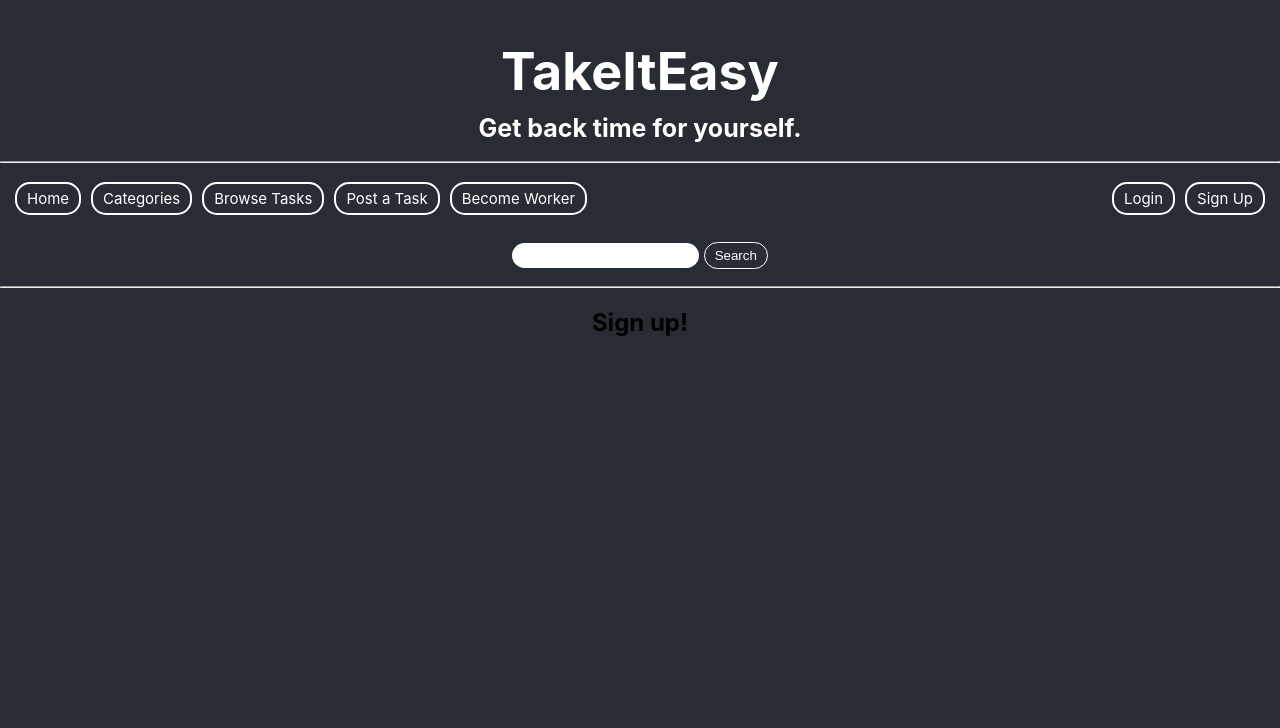
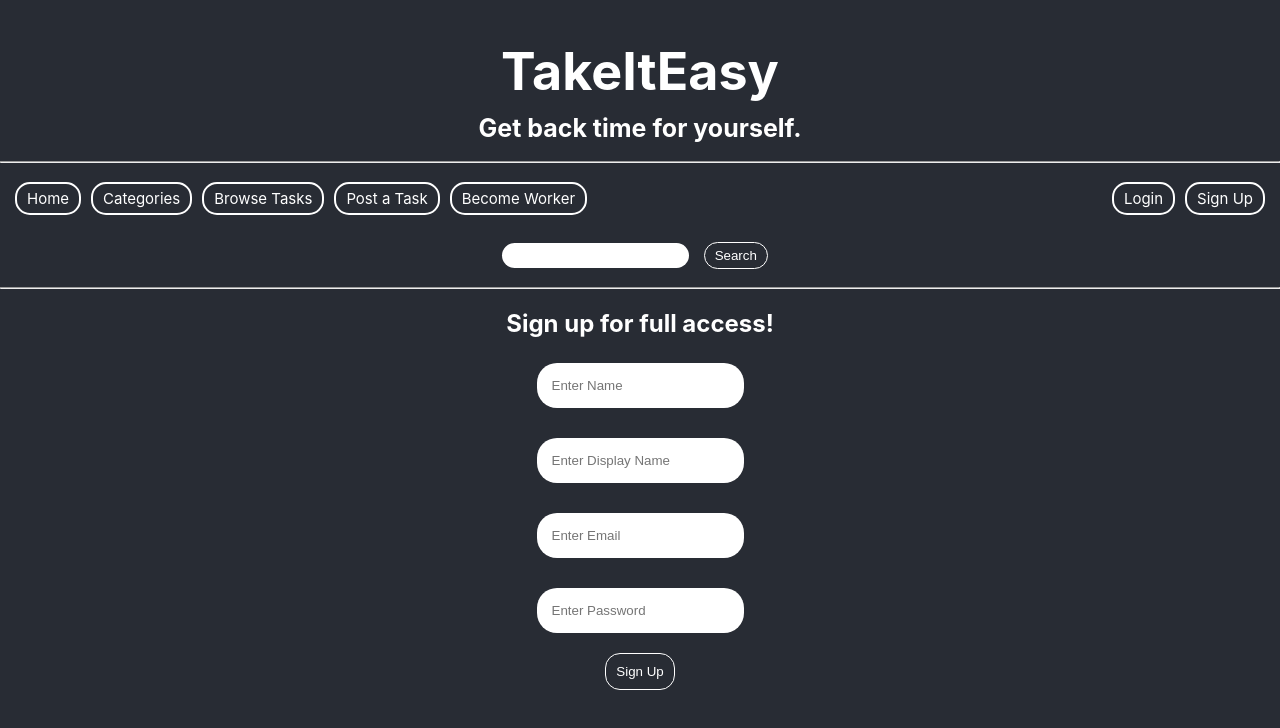
Before and after one commit to crollo1/take-it-easy-frontend, a React (Create React App) app: page /signUp in a window 1280 px wide. Shown: the top 728 px of the page. Built offline with nearby package versions, Linux system fonts and the light colour scheme.

Commit message:
homepage design initial

```diff
--- a/src/App.css
+++ b/src/App.css
@@ -15,6 +15,11 @@
 h1 {
   margin-top: 40px;
   margin-bottom: 10px;
+}
+
+h2 {
+  color: white;
+  margin-bottom: 5px;
 }
 
 h3 {
@@ -90,3 +95,53 @@ button:hover {
   font-size: calc(10px + 2vmin);
   color: white;
 }
+
+.loginform {
+  margin: 0px 10px;
+  padding: 15px;
+  border-radius: 20px;
+}
+
+.loginbutton {
+  margin: 15px;
+  padding: 10px 20px;
+  border-radius: 15px;
+  font-size: 15px;
+
+}
+
+.signupinput {
+  padding: 15px;
+  border-radius: 20px;
+}
+
+.signupbutton {
+  margin-top: 10px;
+  padding: 10px;
+  border-radius: 15px;
+}
+
+button {
+  margin: 10px;
+}
+
+.taskbuttons {
+  border-radius: 5px;
+}
+
+.homeimage {
+  max-width: 30vw;
+  max-height: 30vh;
+}
+
+/* .getdone {
+
+} */
+
+.homebody {
+  /* display: grid; */
+}
+
+.homeheading {
+  margin-top: 10px;
+}
--- a/src/components/Greeting.js
+++ b/src/components/Greeting.js
@@ -7,7 +7,31 @@ function Greeting() {
     return (
 
         <div className="greeting">
-            <h2>Greeting</h2>
+            {/* <h2>Home</h2> */}
+
+            <div className="homebody">
+                <div className="getdone">
+                    <h1 className="homeheading">Get (randomtext) Done.</h1>
+                </div>
+                <div className="homeimage">
+                    {/* <img src="/images/ProfessionalLandscaper.png" /> */}
+                </div>
+            </div>
+
+            <h3>Post your first task in seconds</h3>
+            <div className="taskbuttons">
+                <button>Removalists</button>
+                <button>Home cleaning</button>
+                <button>Furniture assembly</button>
+                <button>Deliveries</button>
+                <button>Gardening & Landscaping</button>
+                <br />
+                <button>Painting</button>
+                <button>Handyperson</button>
+                <button>Catering</button>
+                <button>App development</button>
+                <button>Something else</button>
+            </div>
         </div>
 
     );
--- a/src/components/Home.js
+++ b/src/components/Home.js
@@ -1,6 +1,7 @@
 
 import '../App.css';
 import React from 'react';
+// import axios from 'axios';
 import {BrowserRouter as Router, Link, Route, Routes} from 'react-router-dom';
 
 import User from './User';
--- a/src/components/Login.js
+++ b/src/components/Login.js
@@ -1,5 +1,7 @@
 
 import Home from "./Home";
+import axios from 'axios';
+
 
 function Login() {
 
@@ -7,8 +9,25 @@ function Login() {
     return (
 
         <div className="login">
-            <h2>Login</h2>
-        </div>
+            <h2>Please login below</h2>
+
+            <form className="loginform">
+
+
+            <input className="loginform"
+            name="email"
+            type="email"
+            placeholder='Enter Email'/>
+            <input className="loginform"
+            name="password"
+            type="password"
+            placeholder='Enter Password'/>
+            <div>
+            <button className="loginbutton">Login</button>
+            </div>
+
+            </form>
+            </div>
 
     );
 
--- a/src/components/SignUp.js
+++ b/src/components/SignUp.js
@@ -7,7 +7,49 @@ function SignUp() {
     return (
 
         <div className="signup">
-            <h2>Sign up!</h2>
+            <h2>Sign up for full access!</h2>
+
+            <form className="signupform">
+
+            <div>
+            <input className="signupinput"
+              name="name"
+              type="name"
+              placeholder='Enter Name'
+            />
+            </div>
+
+            <div>
+            <input className="signupinput"
+              name="display_name"
+              type="display_name"
+              placeholder='Enter Display Name'
+            />
+            </div>
+
+            <div>
+            <input className="signupinput"
+              name="email"
+              type="email"
+              placeholder='Enter Email'
+            />
+            </div>
+
+            <div>
+            <input className="signupinput"
+              name="password"
+              type="password"
+              placeholder='Enter Password'
+            />
+            </div>
+
+            <div>
+            <button className="signupbutton">Sign Up</button>
+            </div>
+
+
+          </form>
+
         </div>
 
     );
```
Also changed, not shown: public/images/ProfessionalLandscaper.png (added).
